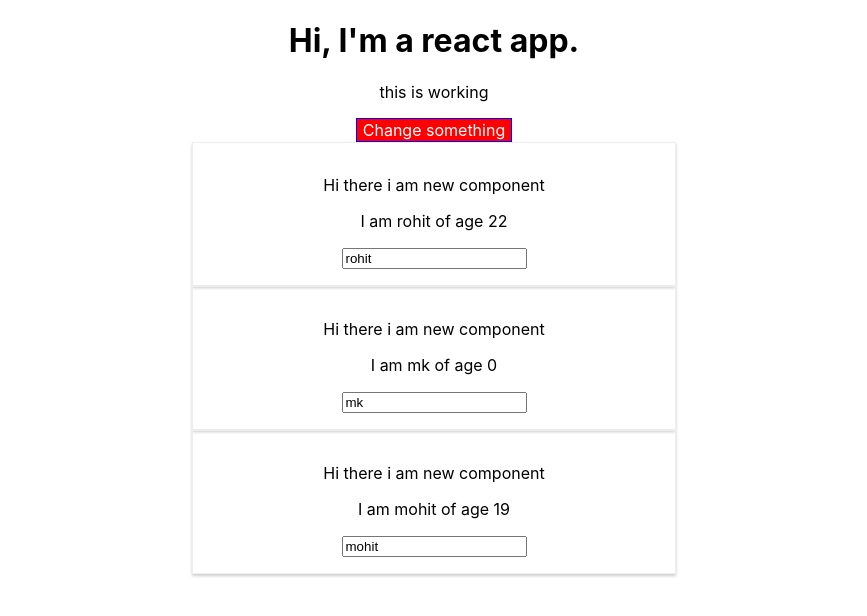
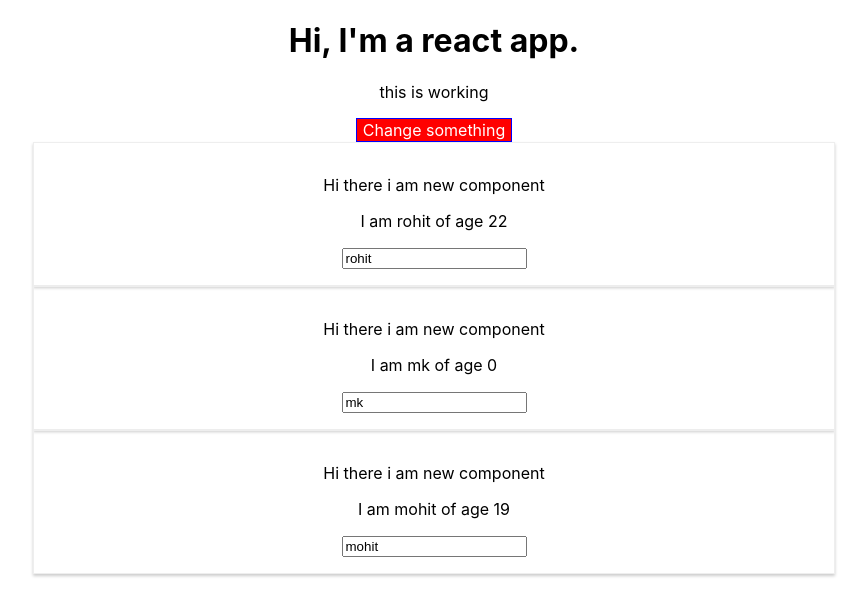
Before and after one commit to ip127001/react_all, a React (Create React App) app: page / in a window 1280 px wide. Both pictures are taken after a click on the button "Change something". Shown: the top 616 px of the page, without its empty margins (206-1073 px from the left). Built offline with nearby package versions, Linux system fonts and the light colour scheme.

Commit message:
removed Redium from Project

```diff
--- a/src/App.js
+++ b/src/App.js
@@ -1,5 +1,5 @@
 import React, { Component } from 'react';
-import Radium, { StyleRoot } from 'radium';
+
 import './App.css';
 import Person from './Person/Person';
 
@@ -48,11 +48,7 @@
       color: 'white',
       font: 'inherit',
       border: '1px solid blue',
-      cursor: 'pointer',
-      ':hover': {
-        backgroundColor: 'lightgreen',
-        color: 'black'
-      }
+      cursor: 'pointer'
     }
 
     let persons = null;
@@ -72,10 +68,6 @@
       )
 
       style.backgroundColor = 'red';
-      style[':hover'] = {
-        backgroundColor: 'salmon',
-        color: 'black'
-      }
     }
 
     const classes = [];
@@ -88,7 +80,6 @@
     }
 
     return (
-      <StyleRoot>
       <div className="App">
         <h1>Hi, I'm a react app.</h1>
         <p className={classes.join(' ')}>this is working</p>
@@ -99,9 +90,8 @@
         </button>
         {persons}
       </div>
-      </StyleRoot>
     );
   }
 }
 
-export default Radium(App);
+export default App;
--- a/src/Person/Person.js
+++ b/src/Person/Person.js
@@ -1,16 +1,10 @@
 import React from 'react';
-import Radium from 'radium';
 
 import './Person.css';
 
 const person = (props) => {
-    const style = {
-        '@media (min-width: 500px)': {
-            width: '450px'
-        }
-    }
     return (
-        <div className="Person" style={style}>
+        <div className="Person">
             <p>Hi there i am new component</p>
             <p onClick={props.click}>I am {props.name} of age {props.age}</p>
             <p>{props.children}</p>
@@ -19,6 +13,6 @@
     )
 }
 
-export default Radium(person);
+export default person;
 
 //webpack import css into html
```
Lines whose indentation alone changed are shown as unchanged.
